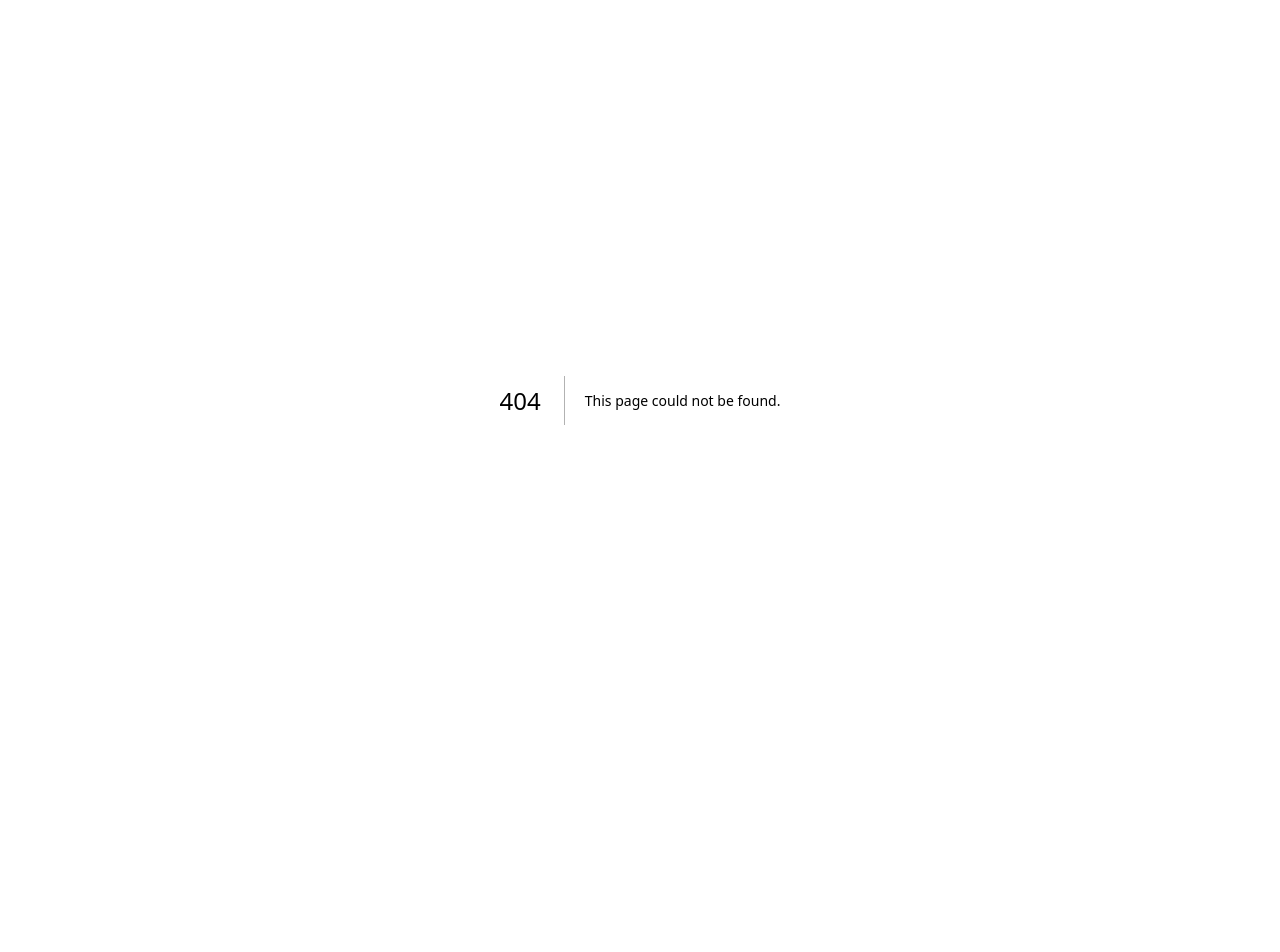
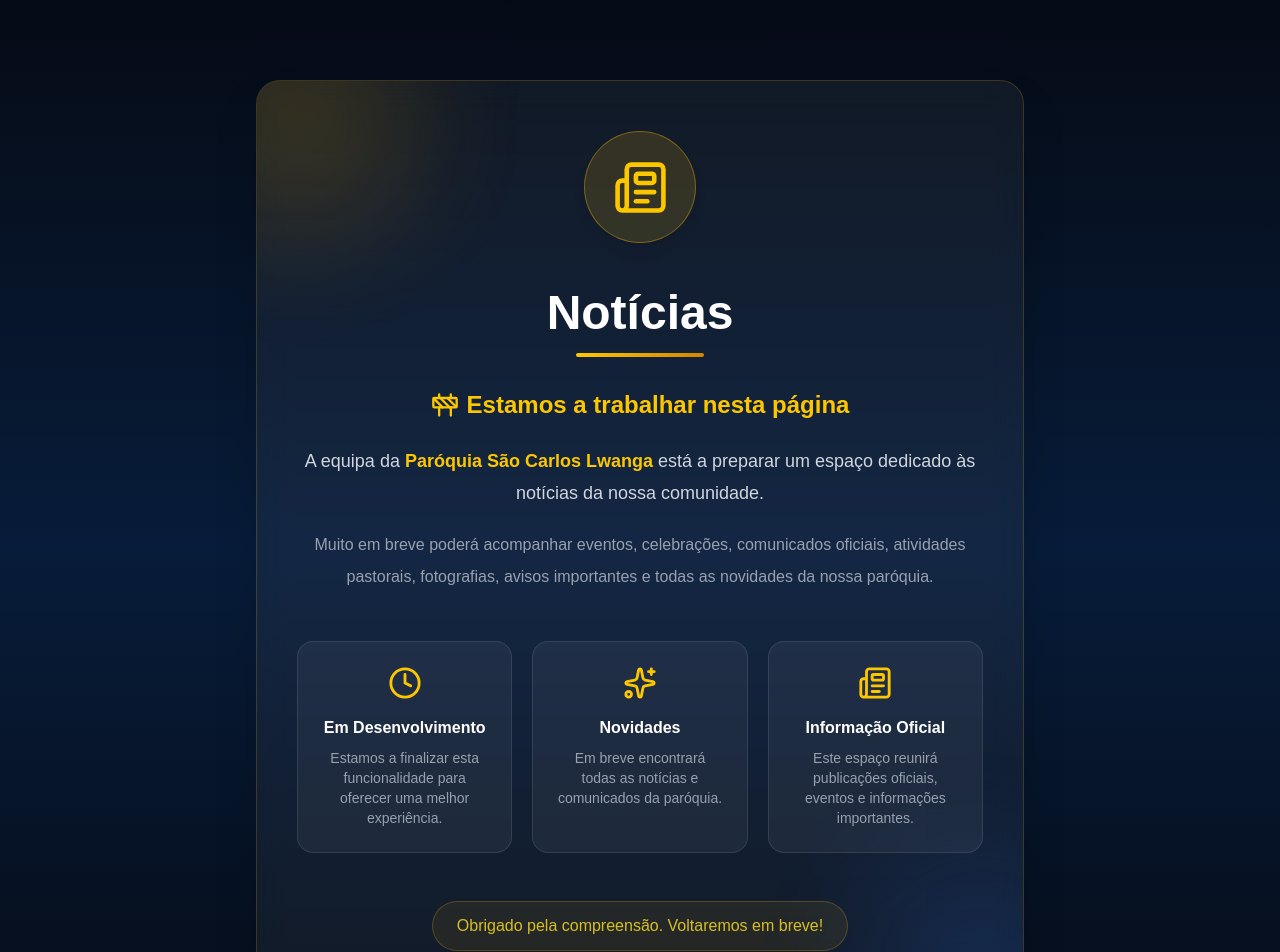
Before and after one commit to mariano-Dv/paroquia-sao-carlos, a Next.js app in the folder frontend/: page /noticias in a window 1280 px wide. Before the commit this address had no page. Shown: the top 952 px of the page. Before the commit the page ends 800 px from the top, so only its background shows below. Built offline with nearby package versions, Linux system fonts and the light colour scheme.

Commit message:
Adiciona página de notícias em desenvolvimento

```diff
--- a/frontend/app/admin/dashboard/components/Sidebar.tsx
+++ b/frontend/app/admin/dashboard/components/Sidebar.tsx
@@ -29,11 +29,7 @@
     icon: FileText,
     rota: "/admin/pedidos",
   },
-  {
-    nome: "Membros",
-    icon: Users,
-    rota: "/admin/membros",
-  },
+
   {
     nome: "Notícias",
     icon: Newspaper,
@@ -44,16 +40,8 @@
     icon: Image,
     rota: "/dashboard/galeria",
   },
-  {
-    nome: "Administradores",
-    icon: ShieldCheck,
-    rota: "/admin/administradores",
-  },
-  {
-    nome: "Configurações",
-    icon: Settings,
-    rota: "/admin/configuracoes",
-  },
+
+
 ];
 
 
--- a/frontend/app/components/Footer.tsx
+++ b/frontend/app/components/Footer.tsx
@@ -19,7 +19,7 @@
         {/* ESQUERDA — FRASE */}
         <div className="md:w-1/3">
           <p className="text-white text-sm md:text-base leading-relaxed">
-            “Tudo o que fizerdes, fazei-o por amor a Deus, São Carlos Luanda.”
+            “Tudo o que fizerdes, fazei-o por amor a Deus, São Carlos Lwanda.”
           </p>
         </div>
 
--- /dev/null
+++ b/frontend/app/noticias/page.tsx
@@ -0,0 +1,155 @@
+"use client";
+
+import { Newspaper, Construction, Clock, Sparkles } from "lucide-react";
+
+export default function NoticiasPage() {
+  return (
+    <main className="min-h-screen bg-gradient-to-b from-[#050B16] via-[#071C3A] to-[#050B16] flex items-center justify-center px-6 py-20">
+
+      <div className="max-w-3xl w-full">
+
+        <div className="relative overflow-hidden rounded-3xl border border-yellow-500/20 bg-white/5 backdrop-blur-lg shadow-2xl">
+
+          {/* brilho */}
+          <div className="absolute -top-20 -left-20 h-60 w-60 rounded-full bg-yellow-500/20 blur-3xl animate-pulse"></div>
+          <div className="absolute -bottom-20 -right-20 h-60 w-60 rounded-full bg-blue-500/20 blur-3xl animate-pulse"></div>
+
+          <div className="relative z-10 px-10 py-16 text-center">
+
+            {/* Ícone */}
+            <div className="mx-auto mb-8 flex h-28 w-28 items-center justify-center rounded-full bg-yellow-500/15 border border-yellow-500/40 shadow-lg animate-bounce">
+
+              <Newspaper
+                size={55}
+                className="text-yellow-400"
+              />
+
+            </div>
+
+            {/* Título */}
+            <h1 className="text-4xl md:text-5xl font-extrabold text-white mb-4">
+
+              Notícias
+
+            </h1>
+
+            <div className="mx-auto mb-8 h-1 w-32 rounded-full bg-gradient-to-r from-yellow-400 to-yellow-600"></div>
+
+            {/* Mensagem */}
+            <h2 className="text-2xl font-bold text-yellow-400 mb-6 flex justify-center items-center gap-2">
+
+              <Construction size={28} />
+
+              Estamos a trabalhar nesta página
+
+            </h2>
+
+            <p className="text-gray-300 leading-8 text-lg">
+
+              A equipa da <span className="text-yellow-400 font-semibold">
+                Paróquia São Carlos Lwanga
+              </span>{" "}
+              está a preparar um espaço dedicado às notícias da nossa comunidade.
+
+            </p>
+
+            <p className="text-gray-400 mt-5 leading-8">
+
+              Muito em breve poderá acompanhar eventos,
+              celebrações, comunicados oficiais,
+              atividades pastorais, fotografias,
+              avisos importantes e todas as novidades
+              da nossa paróquia.
+
+            </p>
+
+            {/* Cards */}
+
+            <div className="grid md:grid-cols-3 gap-5 mt-12">
+
+              <div className="rounded-2xl bg-white/5 border border-white/10 p-6 hover:border-yellow-500 transition duration-500">
+
+                <Clock
+                  className="mx-auto text-yellow-400 mb-4"
+                  size={34}
+                />
+
+                <h3 className="text-white font-semibold mb-2">
+
+                  Em Desenvolvimento
+
+                </h3>
+
+                <p className="text-sm text-gray-400">
+
+                  Estamos a finalizar esta funcionalidade para oferecer uma melhor experiência.
+
+                </p>
+
+              </div>
+
+              <div className="rounded-2xl bg-white/5 border border-white/10 p-6 hover:border-yellow-500 transition duration-500">
+
+                <Sparkles
+                  className="mx-auto text-yellow-400 mb-4"
+                  size={34}
+                />
+
+                <h3 className="text-white font-semibold mb-2">
+
+                  Novidades
+
+                </h3>
+
+                <p className="text-sm text-gray-400">
+
+                  Em breve encontrará todas as notícias e comunicados da paróquia.
+
+                </p>
+
+              </div>
+
+              <div className="rounded-2xl bg-white/5 border border-white/10 p-6 hover:border-yellow-500 transition duration-500">
+
+                <Newspaper
+                  className="mx-auto text-yellow-400 mb-4"
+                  size={34}
+                />
+
+                <h3 className="text-white font-semibold mb-2">
+
+                  Informação Oficial
+
+                </h3>
+
+                <p className="text-sm text-gray-400">
+
+                  Este espaço reunirá publicações oficiais, eventos e informações importantes.
+
+                </p>
+
+              </div>
+
+            </div>
+
+            {/* Rodapé */}
+
+            <div className="mt-12">
+
+              <div className="inline-flex items-center gap-3 rounded-full border border-yellow-500/30 bg-yellow-500/10 px-6 py-3 text-yellow-300 animate-pulse">
+
+                Obrigado pela compreensão. Voltaremos em breve!
+
+              </div>
+
+            </div>
+
+          </div>
+
+        </div>
+
+      </div>
+
+    </main>
+  );
+}
```
